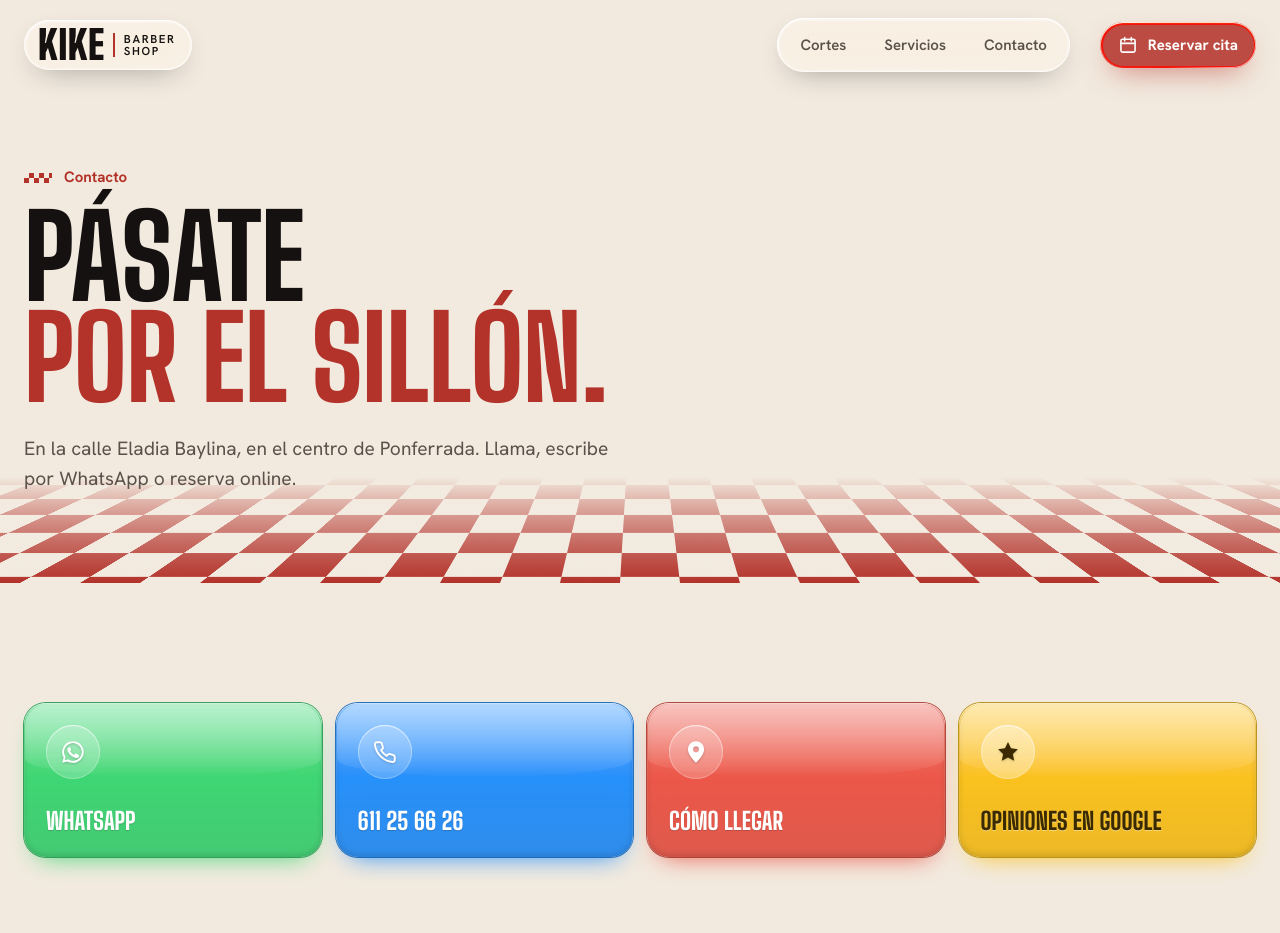
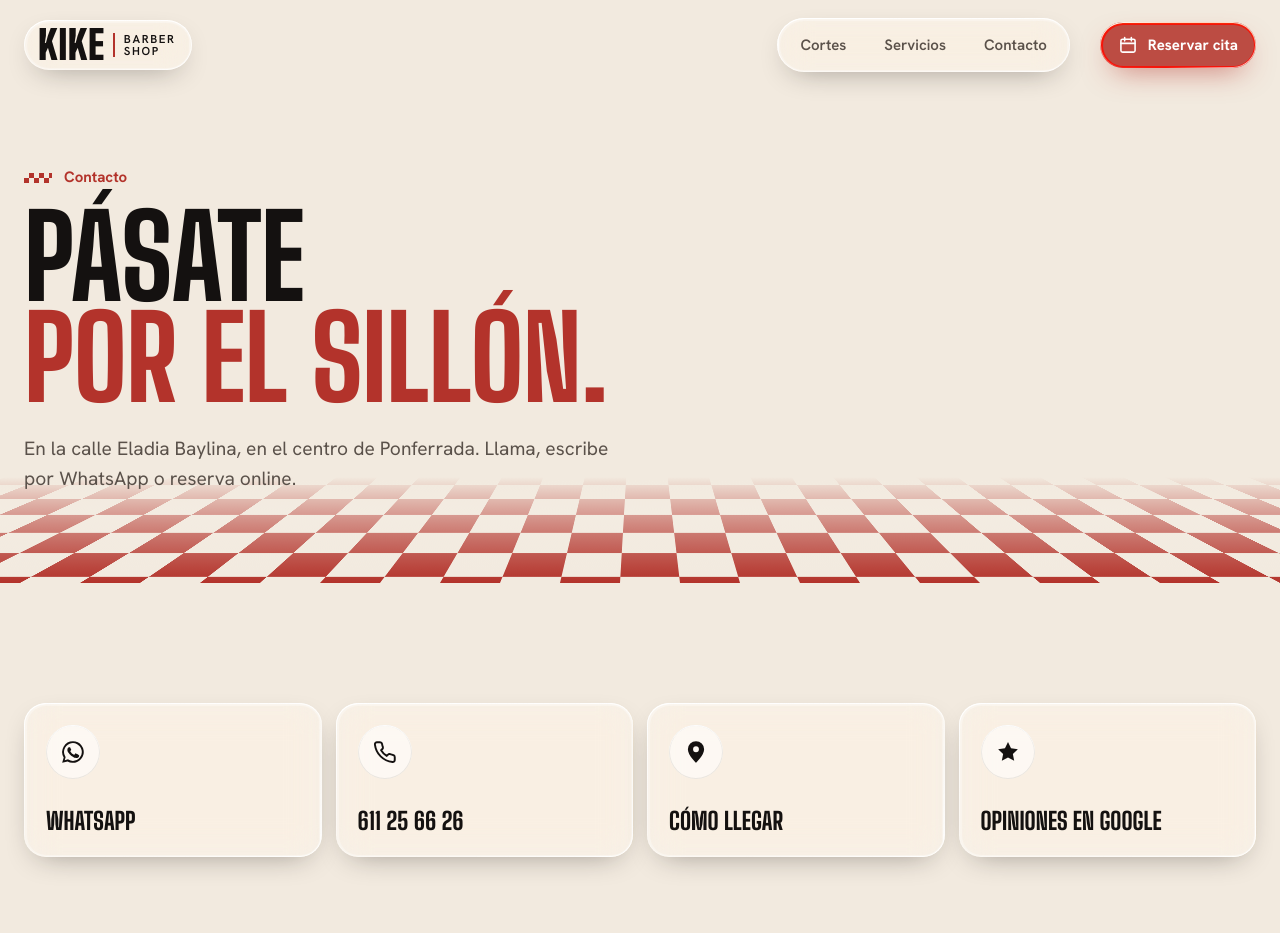
Before and after one commit to miiguelcamus/kike-barber, a plain HTML site: page contacto.html in a window 1280 px wide. Shown: the top 933 px of the page. Drawn offline with Linux system fonts and the light colour scheme.

Commit message:
Botones de contacto: vidrio como el header y color solo al pasar por encima
Co-Authored-By: Claude Opus 5.5 <noreply@anthropic.com>
Claude-Session: https://claude.ai/code/session_019XPqugzT1osaLpvLcg9XHg

```diff
--- a/app.js
+++ b/app.js
@@ -3,7 +3,7 @@ var $=function(s,r){return (r||document).querySelector(s)},$$=function(s,r){retu
 var H=window.KK_HOURS||[],RM=matchMedia('(prefers-reduced-motion: reduce)').matches;
 
 // cabecera
-var top=$('.top'),VID=$$('.vidrio'),tkv=0;function sc(){top.classList.toggle('sc',scrollY>30);if(tkv)return;tkv=requestAnimationFrame(function(){tkv=0;var a=(135+scrollY*.12)%360;VID.forEach(function(v){v.style.setProperty('--ang',a+'deg')})})}sc();addEventListener('scroll',sc,{passive:true});
+var top=$('.top'),VID=$$('.vidrio,.rd'),tkv=0;function sc(){top.classList.toggle('sc',scrollY>30);if(tkv)return;tkv=requestAnimationFrame(function(){tkv=0;var a=(135+scrollY*.12)%360;VID.forEach(function(v){v.style.setProperty('--ang',a+'deg')})})}sc();addEventListener('scroll',sc,{passive:true});
 var bg=$('.burger'),mm=$('.mm');
 if(bg)bg.addEventListener('click',function(){var o=bg.getAttribute('aria-expanded')!=='true';bg.setAttribute('aria-expanded',o);mm.classList.toggle('on',o);mm.setAttribute('aria-hidden',!o);document.body.style.overflow=o?'hidden':'';sc()});
 $$('.mm a').forEach(function(a){a.addEventListener('click',function(){if(bg.getAttribute('aria-expanded')==='true')bg.click()})});
--- a/styles.css
+++ b/styles.css
@@ -454,34 +454,29 @@ body{background:var(--crema)}
 @media(max-height:700px) and (max-width:1000px){.htk{width:210px}.htk-dia b{font-size:56px}.htk-hora b{font-size:34px}.hs-t{min-height:250px}}
 @media(prefers-reduced-motion:reduce){.historia{height:auto}.hs-stage{position:relative;height:auto;padding:100px 0}}
 
-/* ================= BOTONES DE CONTACTO: color de cada red, efecto vidrio ================= */
+/* ================= BOTONES DE CONTACTO: vidrio como el header, color al pasar por encima ================= */
 .redes{display:flex;flex-wrap:wrap;gap:12px}
-.rd{--c:#25D366;--fg:#fff;position:relative;isolation:isolate;overflow:hidden;display:inline-flex;align-items:center;gap:10px;height:54px;padding:0 22px 0 8px;border-radius:999px;text-decoration:none;font:700 15.5px/1 var(--b);color:var(--fg);
- background:linear-gradient(180deg,color-mix(in srgb,var(--c) 70%,#fff) 0%,color-mix(in srgb,var(--c) 88%,transparent) 48%,color-mix(in srgb,var(--c) 78%,#000 6%) 100%);
- backdrop-filter:blur(12px) saturate(1.6);-webkit-backdrop-filter:blur(12px) saturate(1.6);
- box-shadow:inset 0 1px 1px rgba(255,255,255,.75),inset 0 -2px 6px rgba(0,0,0,.14),0 0 0 1px color-mix(in srgb,var(--c) 60%,#000 25%),0 12px 26px -14px var(--c);
- transition:transform .25s var(--ease),box-shadow .3s}
-.rd::before{content:"";position:absolute;inset:1px 1px 52% 1px;border-radius:999px 999px 40% 40%/999px 999px 14px 14px;background:linear-gradient(rgba(255,255,255,.55),rgba(255,255,255,0));z-index:-1;pointer-events:none}
-.rd::after{content:"";position:absolute;top:0;bottom:0;width:40%;left:-60%;background:linear-gradient(100deg,transparent,rgba(255,255,255,.55),transparent);transform:skewX(-18deg);transition:left .7s var(--ease);pointer-events:none}
-.rd:hover{transform:translateY(-2px);box-shadow:inset 0 1px 1px rgba(255,255,255,.8),inset 0 -2px 6px rgba(0,0,0,.14),0 0 0 1px color-mix(in srgb,var(--c) 60%,#000 25%),0 18px 32px -14px var(--c)}
-.rd:hover::after{left:130%}
+.rd{--c:#25D366;--fg:#fff;--ang:135deg;position:relative;isolation:isolate;display:inline-flex;align-items:center;gap:10px;height:54px;padding:0 22px 0 8px;border-radius:999px;text-decoration:none;font:700 15.5px/1 var(--b);color:var(--tinta);
+ background:rgba(255,255,255,.3);backdrop-filter:blur(16px) saturate(1.7);-webkit-backdrop-filter:blur(16px) saturate(1.7);
+ box-shadow:inset 0 1px 1px rgba(255,255,255,.75),inset 0 -1px 1px rgba(255,255,255,.2),0 10px 30px -14px rgba(23,17,15,.45);
+ transition:background .35s,color .3s,box-shadow .35s,transform .25s var(--ease)}
+.rd::before{content:"";position:absolute;inset:0;border-radius:inherit;padding:2.5px;backdrop-filter:blur(.6px) brightness(1.55) saturate(2.4) contrast(1.15);-webkit-backdrop-filter:blur(.6px) brightness(1.55) saturate(2.4) contrast(1.15);-webkit-mask:linear-gradient(#000 0 0) content-box,linear-gradient(#000 0 0);-webkit-mask-composite:xor;mask:linear-gradient(#000 0 0) content-box exclude,linear-gradient(#000 0 0);pointer-events:none;z-index:1}
+.rd::after{content:"";position:absolute;inset:0;border-radius:inherit;padding:1.2px;background:linear-gradient(var(--ang),rgba(255,255,255,.95),rgba(255,255,255,.08) 32%,rgba(255,255,255,0) 55%,rgba(255,255,255,.55) 85%,rgba(255,255,255,.9));-webkit-mask:linear-gradient(#000 0 0) content-box,linear-gradient(#000 0 0);-webkit-mask-composite:xor;mask:linear-gradient(#000 0 0) content-box exclude,linear-gradient(#000 0 0);pointer-events:none;z-index:2}
+.rd-i{display:grid;place-items:center;width:40px;height:40px;border-radius:50%;background:rgba(255,255,255,.55);box-shadow:inset 0 1px 1px #fff,inset 0 0 0 1px rgba(23,17,15,.08);color:var(--tinta);transition:background .35s,color .3s}
+.rd-i svg{width:21px;height:21px}
+.rd:hover,.rd:focus-visible{background:color-mix(in srgb,var(--c) 86%,transparent);color:var(--fg);box-shadow:inset 0 1px 1px rgba(255,255,255,.6),inset 0 -1px 1px rgba(255,255,255,.2),0 14px 30px -12px var(--c);transform:translateY(-2px)}
+.rd:hover .rd-i,.rd:focus-visible .rd-i{background:rgba(255,255,255,.24);color:var(--fg)}
 .rd:active{transform:scale(.97)}
-.rd-i{display:grid;place-items:center;width:40px;height:40px;border-radius:50%;background:rgba(255,255,255,.22);box-shadow:inset 0 1px 1px rgba(255,255,255,.6),inset 0 0 0 1px rgba(255,255,255,.25)}
-.rd-i svg{width:21px;height:21px;filter:drop-shadow(0 1px 1px rgba(0,0,0,.2))}
-.rd span:last-child{text-shadow:0 1px 1px rgba(0,0,0,.18)}
 .rd-wa{--c:#25D366}
 .rd-tl{--c:#0A84FF}
 .rd-gm{--c:#EA4335}
 .rd-gr{--c:#FBBC04;--fg:#3B2A00}
-.rd-gr span:last-child{text-shadow:0 1px 0 rgba(255,255,255,.4)}
-.rd-gr .rd-i{background:rgba(255,255,255,.35)}
 /* dónde van */
 .ci-r{justify-content:center;margin-top:16px}
 .pie-r{padding:26px 0 0}
 .pie-r .rd{height:46px;font-size:14.5px}.pie-r .rd-i{width:34px;height:34px}
 .redes.grande{display:grid;grid-template-columns:repeat(4,1fr);gap:14px;margin-bottom:80px}
 .redes.grande .rd{height:auto;flex-direction:column;align-items:flex-start;gap:30px;padding:22px 22px 24px;border-radius:22px;font:800 24px/1 var(--d);text-transform:uppercase}
-.redes.grande .rd::before{border-radius:22px 22px 50% 50%/22px 22px 18px 18px}
 .redes.grande .rd-i{width:54px;height:54px}.redes.grande .rd-i svg{width:26px;height:26px}
 @media(max-width:1000px){.redes.grande{grid-template-columns:1fr 1fr}}
 @media(max-width:620px){.ci-r .rd,.pie-r .rd{flex:1 1 calc(50% - 6px);justify-content:flex-start}.ci-r .rd span:last-child,.pie-r .rd span:last-child{font-size:13.5px}}
```
Also changed, not shown: contacto.html (+2 -2 lines), index.html (+2 -2 lines), reservar.html (+2 -2 lines).
